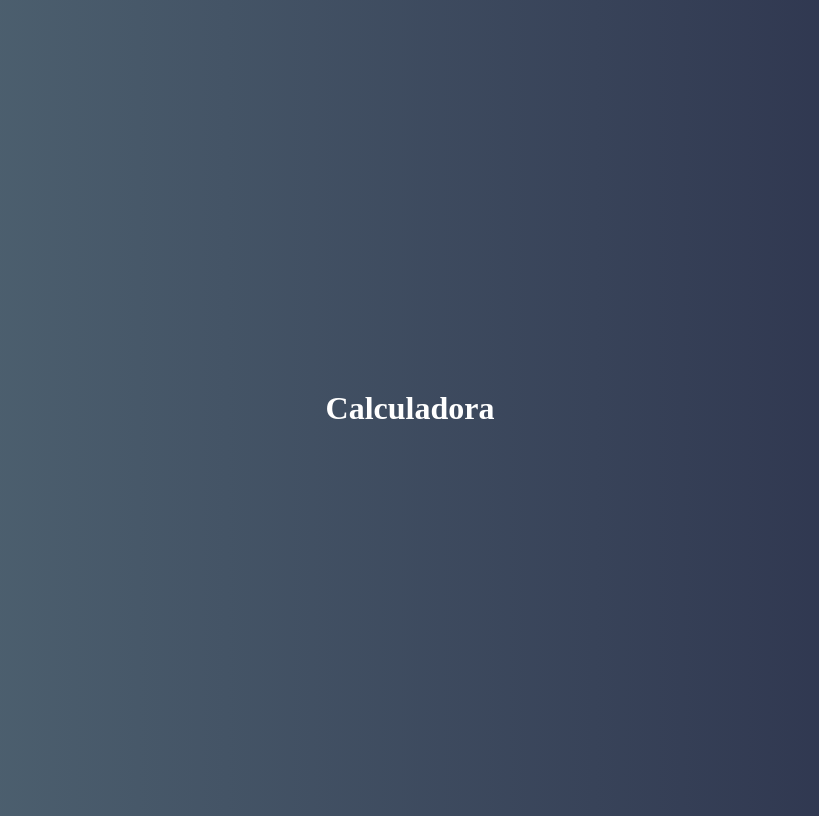
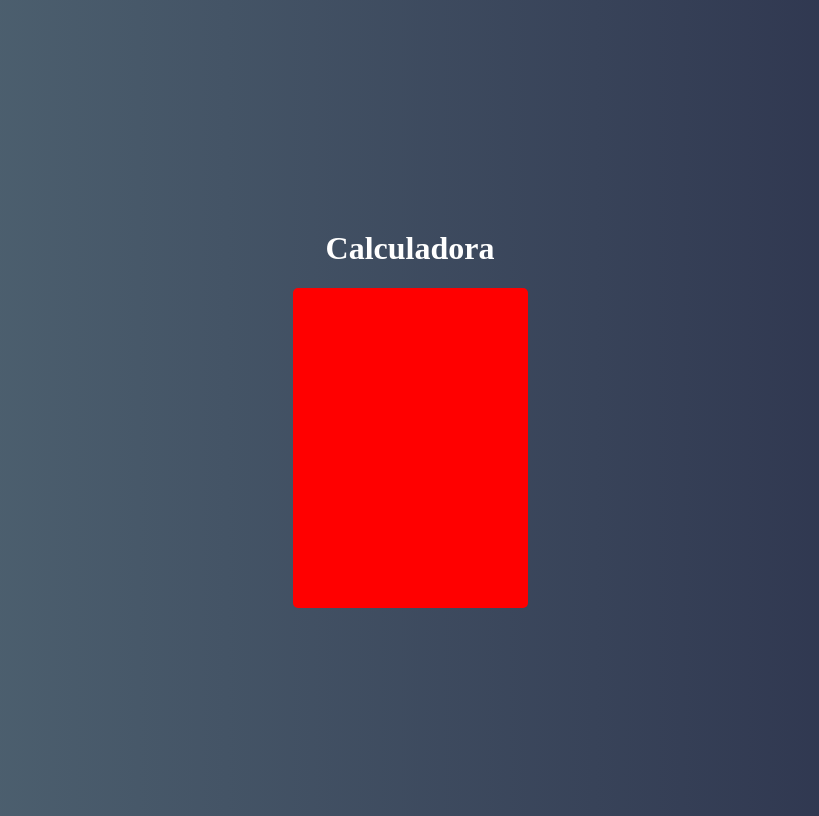
Before and after one commit to JuniorTlitz/calculadora-react, a React (Create React App) app: page / in a window 1280 px wide. Shown: the whole page, without its empty margins (230-1049 px from the left). Built offline with nearby package versions, Linux system fonts and the light colour scheme.

Commit message:
Estilizando Calculator

```diff
--- a/src/components/Calculator/Calculator.css
+++ b/src/components/Calculator/Calculator.css
@@ -0,0 +1,7 @@
+.calculator{
+    height: 320px;
+    width: 235px;
+    border-radius: 5px;
+    overflow: hidden;
+    background-color: red;
+}
```
